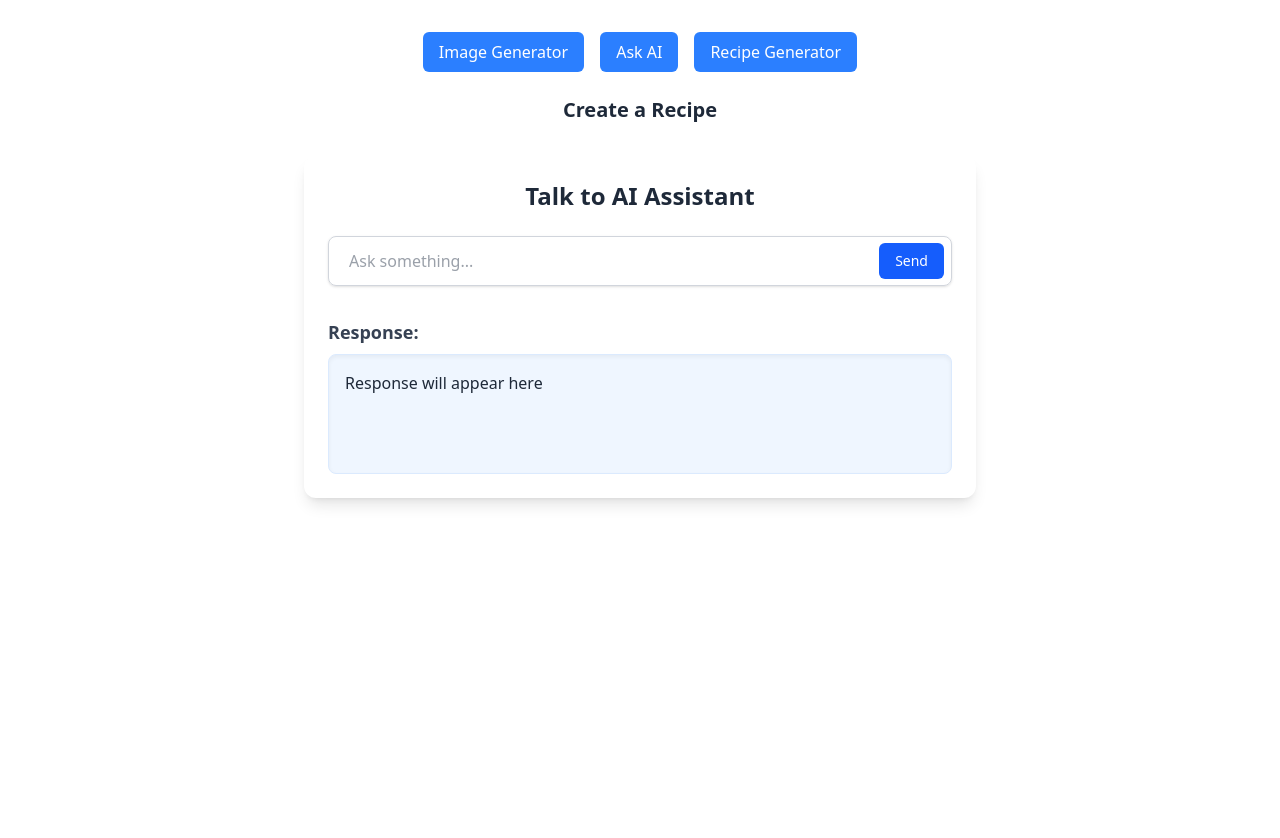
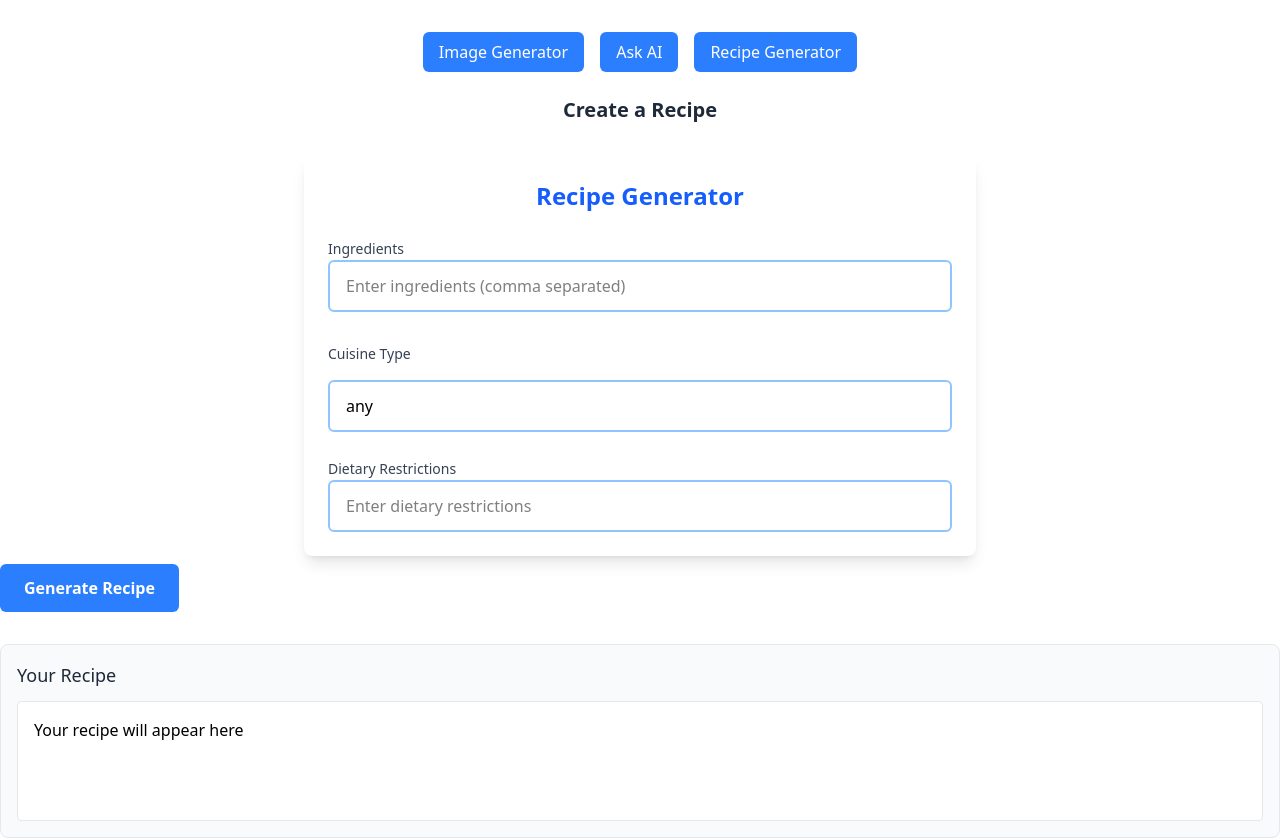
Before and after one commit to ShashithaU/SpringAIDemoProject, a React (Vite) app in the folder spring-ai-demo/: page / in a window 1280 px wide. Both pictures are taken after a click on the button "Recipe Generator". Before the commit the page ends 800 px from the top, so only its background shows below. Built offline with nearby package versions, Linux system fonts and the light colour scheme.

Commit message:
implemented recipe service

```diff
--- a/spring-ai-demo/src/App.tsx
+++ b/spring-ai-demo/src/App.tsx
@@ -1,11 +1,11 @@
-import { useState } from 'react'
-import './App.css'
-import ImageGeneretorComponent from './components/ImageGeneretorComponent'
-import TalkToAIComponent from './components/TalkToAIComponent'
-import CreateRecipeComponent from './components/CreateRecipeComponent'
+import { useState } from "react";
+import "./App.css";
+import ImageGeneretorComponent from "./components/ImageGeneretorComponent";
+import TalkToAIComponent from "./components/TalkToAIComponent";
+import CreateRecipeComponent from "./components/CreateRecipeComponent";
 
 function App() {
-  const [operation, setOperation] = useState("Generate Image")
+  const [operation, setOperation] = useState("Generate Image");
 
   return (
     <>
@@ -14,24 +14,31 @@ function App() {
           <button
             onClick={() => setOperation("Generate Image")}
             className="px-4 py-2 bg-blue-500 text-white rounded-md hover:bg-blue-600 transition-colors"
-      >Image Generator</button>
+          >
+            Image Generator
+          </button>
           <button
             onClick={() => setOperation("Talk to AI")}
             className="px-4 py-2 bg-blue-500 text-white rounded-md hover:bg-blue-600 transition-colors"
-      >Ask AI</button>
+          >
+            Ask AI
+          </button>
           <button
             onClick={() => setOperation("Create a Recipe")}
             className="px-4 py-2 bg-blue-500 text-white rounded-md hover:bg-blue-600 transition-colors"
-      >Recipe Generator</button>
+          >
+            Recipe Generator
+          </button>
         </div>
 
         <h3 className="text-xl font-semibold text-gray-800">{operation}</h3>
       </div>
 
-    <TalkToAIComponent/>
-
+      {operation === "Generate Image" && <ImageGeneretorComponent />}
+      {operation === "Talk to AI" && <TalkToAIComponent />}
+      {operation === "Create a Recipe" && <CreateRecipeComponent />}
     </>
-  )
+  );
 }
 
-export default App
+export default App;
--- a/spring-ai-demo/src/components/CreateRecipeComponent.tsx
+++ b/spring-ai-demo/src/components/CreateRecipeComponent.tsx
@@ -1,29 +1,148 @@
-import { useState } from 'react'
-import AiServices from '../services/AiServices'
+import { useState } from "react";
+import AiServices from "../services/AiServices";
 
 export default function CreateRecipeComponent() {
+  const { apiClient } = AiServices();
 
-    const {apiClient} = AiServices()
-    const [Recipe,setRecipeData] = useState({
-        ingredients : "",
-        dietary :"",
-        cuisine:"any"
-    })
+  const [Recipe, setRecipeData] = useState({
+    ingredients: "",
+    dietary: "",
+    cuisine: "any",
+  });
 
-    const [loading,serLoading] = useState(false)
-    const [error,setError] = useState("")
-    const [receipeResponse,generatedRecipe] = useState("")
+  const [loading, setLoading] = useState(false);
+  const [error, setError] = useState("");
+  const [receipeResponse, setRecipe] = useState();
 
-
+  const genereteRecipe = async () => {
+    try {
+      setLoading(true);
+      const response = await apiClient.get("recipe-creator", {
+        params: {
+          dietaryRestriction: Recipe.dietary,
+          cuisine: Recipe.cuisine,
+          ingredients: Recipe.ingredients,
+        },
+      });
+      console.log(response);
+      setRecipe(response.data);
+    } catch (err: any) {
+      setError(err.message || "An error occurred");
+      setLoading(false);
+    } finally {
+      setLoading(false);
+    }
+  };
 
   return (
-   <>
-   <div className='flex flex-col gap-4 mx-12'>
+    <>
+      <div className="max-w-2xl mx-auto p-6 bg-white rounded-lg shadow-lg">
+        <h2 className="text-2xl font-bold mb-6 text-center text-blue-600">
+          Recipe Generator
+        </h2>
 
-   <input className='border-2 py-2 rounded-md px-3 border-blue-300 focus:border-blue-500' type="text" placeholder='Enter ingredients (comma sepereted)' value={Recipe.ingredients} onChange={(e) => setRecipeData({...Recipe, ingredients: e.target.value})}/>
-   <input className='border-2 py-2 rounded-md px-3 border-blue-300 focus:border-blue-500' type="text" placeholder='' value={Recipe.cuisine} onChange={(e) => setRecipeData({...Recipe, cuisine: e.target.value})}/>
-   <input className='border-2 py-2 rounded-md px-3 border-blue-300 focus:border-blue-500' type="text" placeholder='Enter dietary restrictions' value={Recipe.dietary} onChange={(e) => setRecipeData({...Recipe, dietary: e.target.value})}/>
-   </div>
-   </>
-  )
+        <div className="flex flex-col gap-4 mb-6">
+          <div className="space-y-2">
+            <label
+              htmlFor="ingredients"
+              className="text-sm font-medium text-gray-700"
+            >
+              Ingredients
+            </label>
+            <input
+              id="ingredients"
+              className="w-full border-2 py-3 rounded-md px-4 border-blue-300 focus:border-blue-500 focus:ring-2 focus:ring-blue-200 focus:outline-none transition-colors"
+              type="text"
+              placeholder="Enter ingredients (comma separated)"
+              value={Recipe.ingredients}
+              onChange={(e) =>
+                setRecipeData({ ...Recipe, ingredients: e.target.value })
+              }
+            />
+          </div>
+
+          <div className="space-y-2"></div>
+          <label
+            htmlFor="cuisine"
+            className="text-sm font-medium text-gray-700"
+          >
+            Cuisine Type
+          </label>
+          <input
+            id="cuisine"
+            className="w-full border-2 py-3 rounded-md px-4 border-blue-300 focus:border-blue-500 focus:ring-2 focus:ring-blue-200 focus:outline-none transition-colors"
+            type="text"
+            placeholder="Enter cuisine type (or 'any')"
+            value={Recipe.cuisine}
+            onChange={(e) =>
+              setRecipeData({ ...Recipe, cuisine: e.target.value })
+            }
+          />
+        </div>
+
+        <div className="space-y-2"></div>
+        <label htmlFor="dietary" className="text-sm font-medium text-gray-700">
+          Dietary Restrictions
+        </label>
+        <input
+          id="dietary"
+          className="w-full border-2 py-3 rounded-md px-4 border-blue-300 focus:border-blue-500 focus:ring-2 focus:ring-blue-200 focus:outline-none transition-colors"
+          type="text"
+          placeholder="Enter dietary restrictions"
+          value={Recipe.dietary}
+          onChange={(e) =>
+            setRecipeData({ ...Recipe, dietary: e.target.value })
+          }
+        />
+      </div>
+
+      <button
+        className="bg-blue-500 hover:bg-blue-600 text-white font-semibold py-3 px-6 rounded-md transition-colors duration-300 mt-2 flex items-center justify-center"
+        onClick={() => {
+          genereteRecipe();
+        }}
+      >
+        {loading ? (
+          <span className="inline-flex items-center">
+            <svg
+              className="animate-spin -ml-1 mr-2 h-4 w-4 text-white"
+              xmlns="http://www.w3.org/2000/svg"
+              fill="none"
+              viewBox="0 0 24 24"
+            >
+              <circle
+                className="opacity-25"
+                cx="12"
+                cy="12"
+                r="10"
+                stroke="currentColor"
+                strokeWidth="4"
+              ></circle>
+              <path
+                className="opacity-75"
+                fill="currentColor"
+                d="M4 12a8 8 0 018-8V0C5.373 0 0 5.373 0 12h4zm2 5.291A7.962 7.962 0 014 12H0c0 3.042 1.135 5.824 3 7.938l3-2.647z"
+              ></path>
+            </svg>
+            Processing...
+          </span>
+        ) : (
+          "Generate Recipe"
+        )}
+      </button>
+
+      <div className="mt-8 p-4 bg-gray-50 rounded-lg border border-gray-200">
+        <h3 className="text-lg font-medium text-gray-800 mb-3">Your Recipe</h3>
+        <div className="bg-white p-4 rounded border border-gray-200 min-h-[120px] whitespace-pre-wrap">
+          {receipeResponse ? receipeResponse : "Your recipe will appear here"}
+        </div>
+      </div>
+
+      {error && (
+        <div className="mt-4 p-3 bg-red-100 border border-red-200 text-red-700 rounded-md">
+          {error}
+        </div>
+      )}
+    </>
+  );
 }
--- a/spring-ai-demo/src/components/ImageGeneretorComponent.tsx
+++ b/spring-ai-demo/src/components/ImageGeneretorComponent.tsx
@@ -1,4 +1,4 @@
-import React, { useState } from 'react'
+import React, { useState } from "react";
 
 export default function ImageGeneretorComponent() {
   return (
@@ -22,7 +22,6 @@ export default function ImageGeneretorComponent() {
         <div className="aspect-square bg-gray-200 rounded-lg shadow-md hover:shadow-lg transition duration-300 ease-in-out"></div>
         <div className="aspect-square bg-gray-200 rounded-lg shadow-md hover:shadow-lg transition duration-300 ease-in-out"></div>
       </div>
-
     </>
-  )
+  );
 }
```
Also changed, not shown: 1 other file (tests, documents, lock files or other folders). Lines whose indentation alone changed are shown as unchanged.
